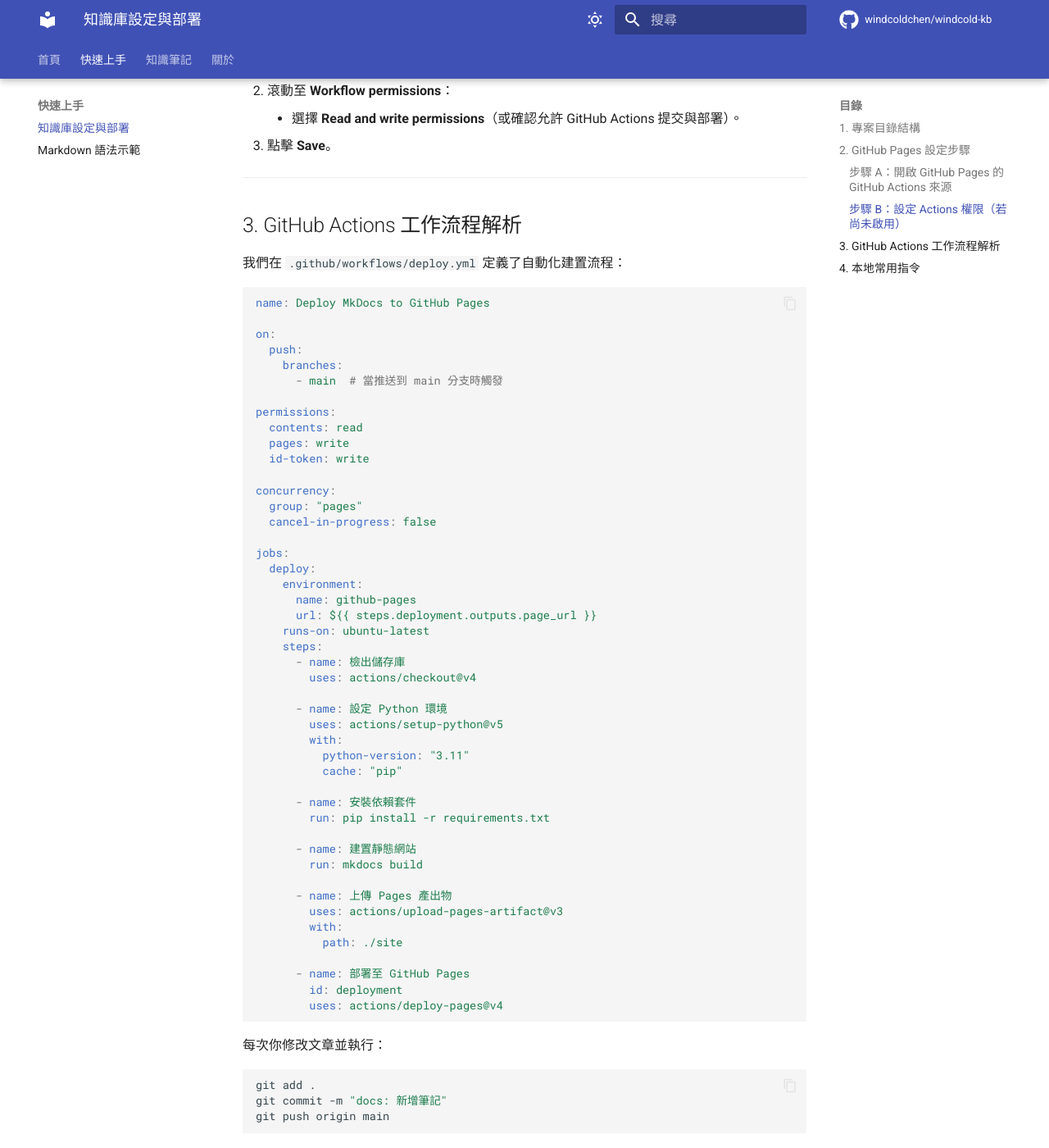
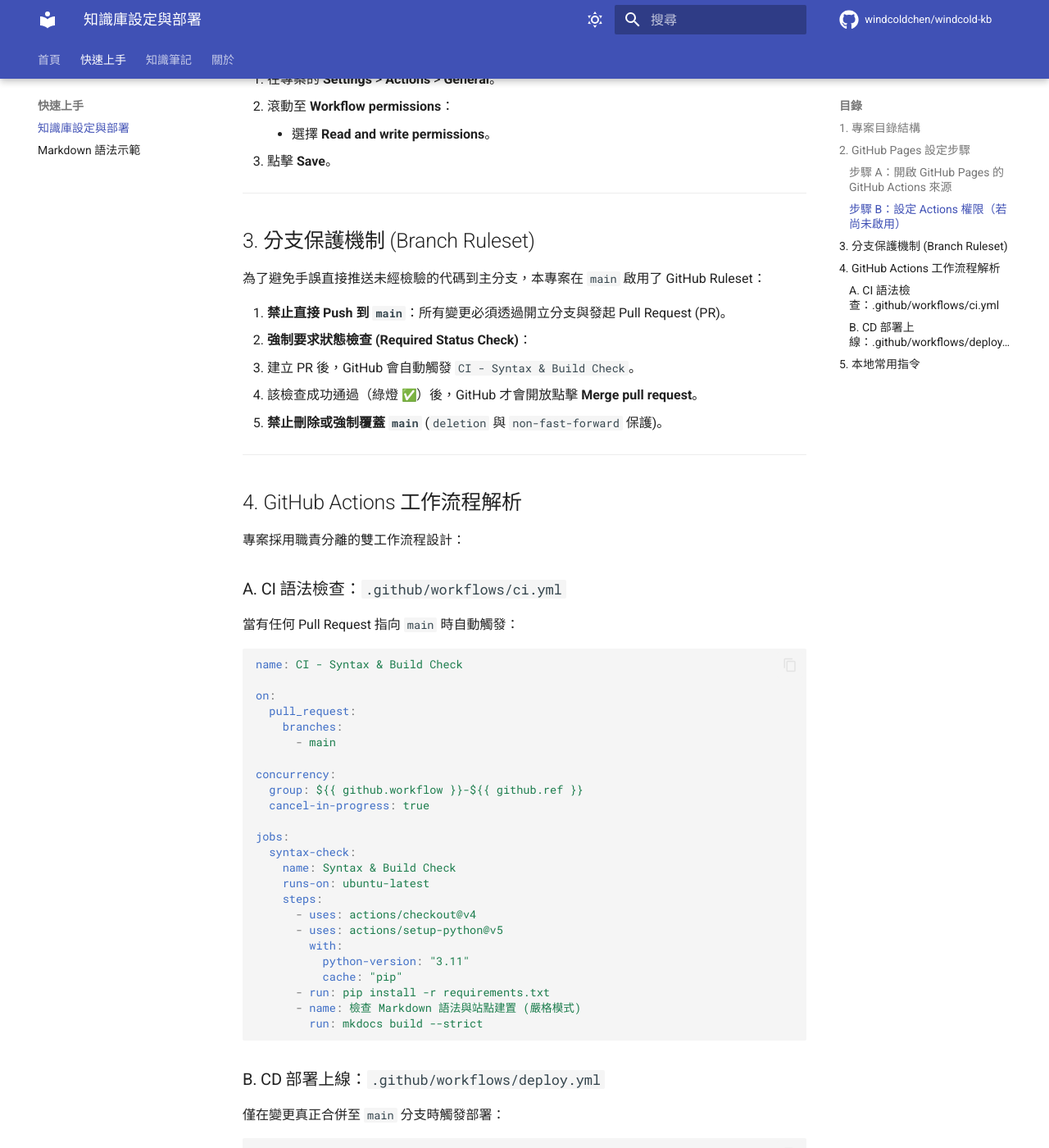
Before and after one commit to windcoldchen/windcold-kb, an MkDocs documentation site: the page built from docs/getting-started/configuration.md, in a window 1280 px wide and 1400 px high, scrolled down 1251 px. Shown: the whole window at 82% size. Built offline with MkDocs 1.6.1 and Material for MkDocs 9.7.7, drawn with Linux system fonts in a browser that asks for light colours; emoji names are drawn with the system emoji font; comment, search, counter and statistics services are not loaded; some of the changed text lies outside the part shown.

Commit message:
docs: 更新 CI/CD 與分支保護相關說明文件 (#2)
Co-authored-by: luke.chen <luke.chen@higgstat.com>

````diff
--- a/docs/getting-started/configuration.md
+++ b/docs/getting-started/configuration.md
@@ -1,6 +1,6 @@
 # 知識庫設定與 GitHub Pages 部署指南
 
-本頁面詳細介紹如何維護此知識庫，以及設定 GitHub Pages 自動化發布的完整步驟。
+本頁面詳細介紹如何維護此知識庫，包含 GitHub Actions CI/CD 自動化設定與分支保護規範。
 
 ---
 
@@ -12,15 +12,16 @@
 windcold-kb/
 ├── .github/
 │   └── workflows/
-│       └── deploy.yml        # GitHub Actions 自動部署工作流
+│       ├── ci.yml            # PR 語法與建置嚴格檢查 (CI)
+│       └── deploy.yml        # main 分支 Pages 自動發布 (CD)
 ├── docs/                     # 存放所有 Markdown 筆記的主目錄
 │   ├── index.md              # 知識庫首頁
 │   ├── getting-started/      # 入門指引
-│   │   ├── configuration.md
-│   │   └── syntax-cheatsheet.md
+│   │   ├── configuration.md  # 知識庫設定與部署說明
+│   │   └── syntax-cheatsheet.md # 語法元件示範
 │   ├── notes/                # 分類筆記
-│   │   ├── example.md
-│   │   └── workflow.md
+│   │   ├── example.md        # 筆記範本
+│   │   └── workflow.md       # 日常工作流
 │   └── about.md              # 關於頁面
 ├── .gitignore
 ├── mkdocs.yml                # MkDocs 核心設定檔
@@ -49,14 +50,61 @@ windcold-kb/
 
 1. 在專案的 **Settings** > **Actions** > **General**。
 2. 滾動至 **Workflow permissions**：
-    - 選擇 **Read and write permissions**（或確認允許 GitHub Actions 提交與部署）。
+    - 選擇 **Read and write permissions**。
 3. 點擊 **Save**。
 
 ---
 
-## 3. GitHub Actions 工作流程解析
+## 3. 分支保護機制 (Branch Ruleset)
 
-我們在 `.github/workflows/deploy.yml` 定義了自動化建置流程：
+為了避免手誤直接推送未經檢驗的代碼到主分支，本專案在 `main` 啟用了 GitHub Ruleset：
+
+1. **禁止直接 Push 到 `main`**：所有變更必須透過開立分支與發起 Pull Request (PR)。
+2. **強制要求狀態檢查 (Required Status Check)**：
+   - 建立 PR 後，GitHub 會自動觸發 `CI - Syntax & Build Check`。
+   - 該檢查成功通過（綠燈 :white_check_mark:）後，GitHub 才會開放點擊 **Merge pull request**。
+3. **禁止刪除或強制覆蓋 `main`** (`deletion` 與 `non-fast-forward` 保護)。
+
+---
+
+## 4. GitHub Actions 工作流程解析
+
+專案採用職責分離的雙工作流程設計：
+
+### A. CI 語法檢查：`.github/workflows/ci.yml`
+
+當有任何 Pull Request 指向 `main` 時自動觸發：
+
+```yaml
+name: CI - Syntax & Build Check
+
+on:
+  pull_request:
+    branches:
+      - main
+
+concurrency:
+  group: ${{ github.workflow }}-${{ github.ref }}
+  cancel-in-progress: true
+
+jobs:
+  syntax-check:
+    name: Syntax & Build Check
+    runs-on: ubuntu-latest
+    steps:
+      - uses: actions/checkout@v4
+      - uses: actions/setup-python@v5
+        with:
+          python-version: "3.11"
+          cache: "pip"
+      - run: pip install -r requirements.txt
+      - name: 檢查 Markdown 語法與站點建置 (嚴格模式)
+        run: mkdocs build --strict
+```
+
+### B. CD 部署上線：`.github/workflows/deploy.yml`
+
+僅在變更真正合併至 `main` 分支時觸發部署：
 
 ```yaml
 name: Deploy MkDocs to GitHub Pages
@@ -64,7 +112,7 @@ name: Deploy MkDocs to GitHub Pages
 on:
   push:
     branches:
-      - main  # 當推送到 main 分支時觸發
+      - main  # 當 PR 合併至 main 時觸發
 
 permissions:
   contents: read
@@ -82,48 +130,27 @@ jobs:
       url: ${{ steps.deployment.outputs.page_url }}
     runs-on: ubuntu-latest
     steps:
-      - name: 檢出儲存庫
-        uses: actions/checkout@v4
-
-      - name: 設定 Python 環境
-        uses: actions/setup-python@v5
+      - uses: actions/checkout@v4
+      - uses: actions/setup-python@v5
         with:
           python-version: "3.11"
           cache: "pip"
-
-      - name: 安裝依賴套件
-        run: pip install -r requirements.txt
-
-      - name: 建置靜態網站
-        run: mkdocs build
-
-      - name: 上傳 Pages 產出物
-        uses: actions/upload-pages-artifact@v3
+      - run: pip install -r requirements.txt
+      - run: mkdocs build
+      - uses: actions/upload-pages-artifact@v3
         with:
           path: ./site
-
-      - name: 部署至 GitHub Pages
-        id: deployment
+      - id: deployment
         uses: actions/deploy-pages@v4
 ```
 
-每次你修改文章並執行：
-
-```bash
-git add .
-git commit -m "docs: 新增筆記"
-git push origin main
-```
-
-GitHub Actions 就會自動觸發並在約 1~2 分鐘內完成建置與上線！
-
 ---
 
-## 4. 本地常用指令
+## 5. 本地常用指令
 
 | 指令 | 說明 |
 | :--- | :--- |
 | `mkdocs serve` | 啟動本地開發伺服器（預設網址 `http://127.0.0.1:8000`），修改文件即刻更新 |
 | `mkdocs build` | 建置純靜態網站至 `./site` 目錄 |
-| `mkdocs build --strict` | 嚴格模式建置（若有內部連結斷裂或警告將直接拋錯，推薦部署前自我檢查） |
+| `mkdocs build --strict` | 嚴格模式建置（若有內部連結斷裂或警告將直接拋錯，推薦開 PR 前自我檢查） |
 | `mkdocs --help` | 查看所有支援指令 |
--- a/docs/notes/workflow.md
+++ b/docs/notes/workflow.md
@@ -8,34 +8,65 @@
 
 ```mermaid
 flowchart TD
-    Idea([靈感或學習發現]) --> Draft[在 docs/ 下新增 .md]
+    Idea([靈感或學習發現]) --> Branch[開立新分支 git checkout -b docs/...]
+    Branch --> Draft[在 docs/ 下新增或編輯 .md]
     Draft --> Local[本地執行 mkdocs serve 即時預覽]
     Local --> Polish[調整格式、提示方塊與導覽選單]
-    Polish --> Commit[Git Commit & Push 到 main]
-    Commit --> Done([GitHub Actions 自動更新知識庫])
+    Polish --> Push[Commit & Push 分支到 GitHub]
+    Push --> PR[建立 Pull Request]
+    PR --> CI{CI 自動執行<br/>mkdocs build --strict}
+    CI -->|失敗 ❌| Fix[本地修正後再次推送]
+    Fix --> PR
+    CI -->|通過 ✅| Merge[點擊 Merge pull request]
+    Merge --> Deploy([GitHub Actions 自動部署至 GitHub Pages])
 ```
 
 ---
 
-## 增添新頁面步驟
+## 增添新頁面完整步驟
 
-1. **建立檔案**：在 `docs/` 下建立對應的 Markdown 檔案，例如 `docs/notes/my-new-topic.md`。
-2. **在 `mkdocs.yml` 註冊選單**：
-   開啟 `mkdocs.yml`，在 `nav:` 區塊加入對應的路徑：
-   ```yaml
-   nav:
-     - 首頁: index.md
-     - 知識筆記:
-         - 範例筆記: notes/example.md
-         - 新主題筆記: notes/my-new-topic.md
-   ```
-3. **即時檢視**：終端機執行 `mkdocs serve`，前往瀏覽器預覽效果。
-4. **推送更新**：
-   ```bash
-   git add docs/notes/my-new-topic.md mkdocs.yml
-   git commit -m "docs: 新增新主題筆記"
-   git push origin main
-   ```
+### 1. 開立新分支
+```bash
+git checkout -b docs/my-new-topic
+```
+
+### 2. 建立筆記檔案
+在 `docs/` 下建立對應的 Markdown 檔案，例如 `docs/notes/my-new-topic.md`。
+
+### 3. 在 `mkdocs.yml` 註冊選單
+開啟 `mkdocs.yml`，在 `nav:` 區塊加入對應的路徑：
+
+```yaml
+nav:
+  - 首頁: index.md
+  - 知識筆記:
+      - 範例筆記: notes/example.md
+      - 新主題筆記: notes/my-new-topic.md
+```
+
+### 4. 本地即時預覽與檢查
+啟動本地伺服器並進行嚴格模式檢查：
+
+```bash
+# 啟動預覽
+mkdocs serve
+
+# 嚴格模式檢查（確認無語法錯誤或斷鏈）
+mkdocs build --strict
+```
+
+### 5. 提交並推送分支
+```bash
+git add .
+git commit -m "docs: 新增新主題筆記"
+git push -u origin docs/my-new-topic
+```
+
+### 6. 發起 PR 與自動部署
+1. 前往 GitHub 倉庫頁面發起 Pull Request 指向 `main`。
+2. GitHub Actions 會自動執行 `CI - Syntax & Build Check` 驗證。
+3. 綠燈通過後，點擊 **Merge pull request** ➔ **Confirm merge**。
+4. 合併後會自動觸發 `Deploy MkDocs to GitHub Pages`，約 1 分鐘內即可在線上知識庫查閱最新成果！
 
 ---
 
````
Also changed, not shown: README.md (+56 -18 lines), docs/index.md (+13 -13 lines).
